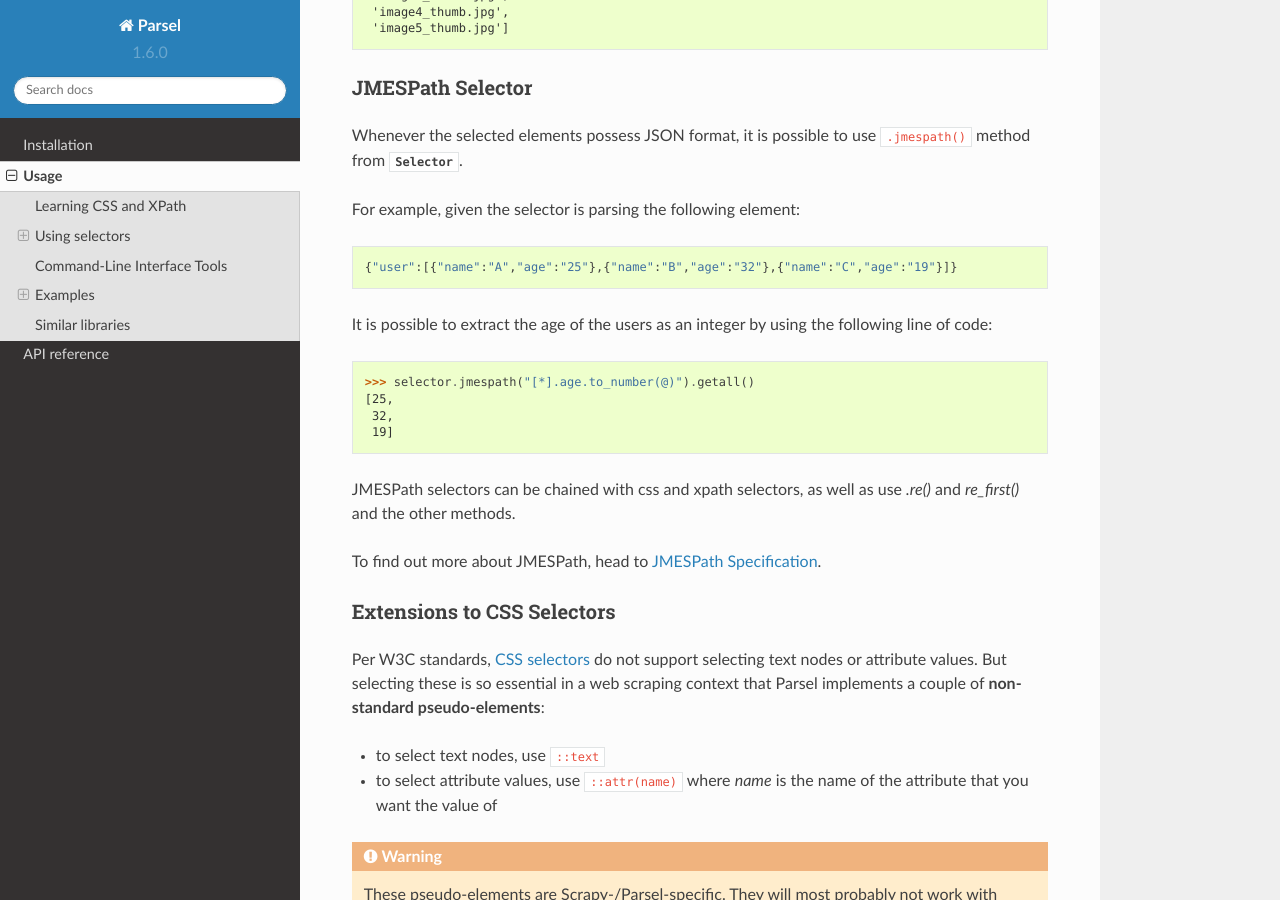
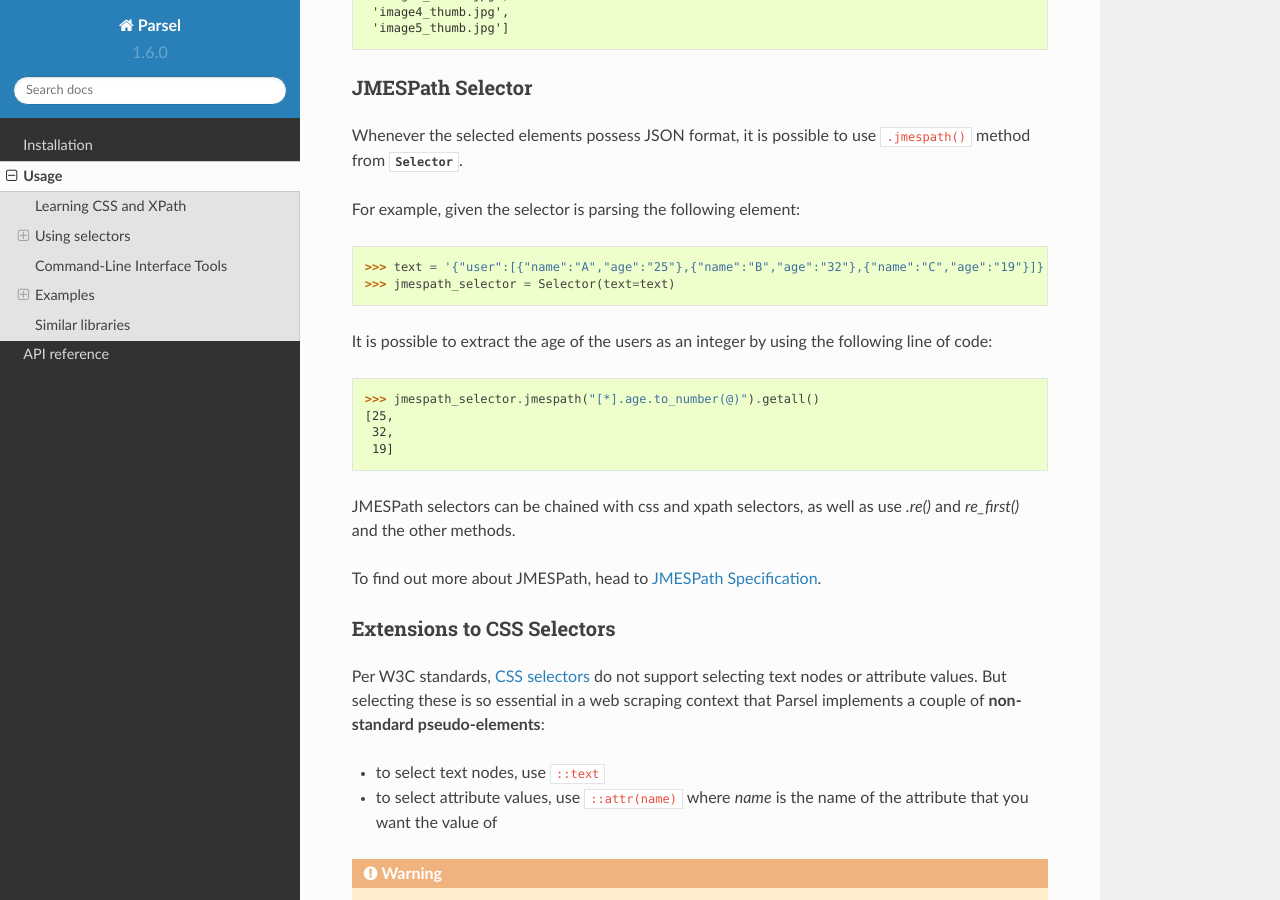
Before and after one commit to scrapy/parsel, a Sphinx documentation site: the page built from docs/usage.rst, in a window 1280 px wide and 900 px high, scrolled down 4199 px. Built offline with Sphinx 7.4.7 and the Read the Docs theme 2.0.0, drawn with Linux system fonts in a browser that asks for light colours.

Commit message:
instantiate jmespath_selector on usage doc

```diff
--- a/docs/usage.rst
+++ b/docs/usage.rst
@@ -211,11 +211,12 @@ Whenever the selected elements possess JSON format, it is possible to use  ``.jm
 
 For example, given the selector is parsing the following element::
 
-    {"user":[{"name":"A","age":"25"},{"name":"B","age":"32"},{"name":"C","age":"19"}]}
+    >>> text = '{"user":[{"name":"A","age":"25"},{"name":"B","age":"32"},{"name":"C","age":"19"}]}'
+    >>> jmespath_selector = Selector(text=text)
 
 It is possible to extract the age of the users as an integer by using the following line of code::
 
-    >>> selector.jmespath("[*].age.to_number(@)").getall()
+    >>> jmespath_selector.jmespath("[*].age.to_number(@)").getall()
     [25,
      32,
      19]
```
